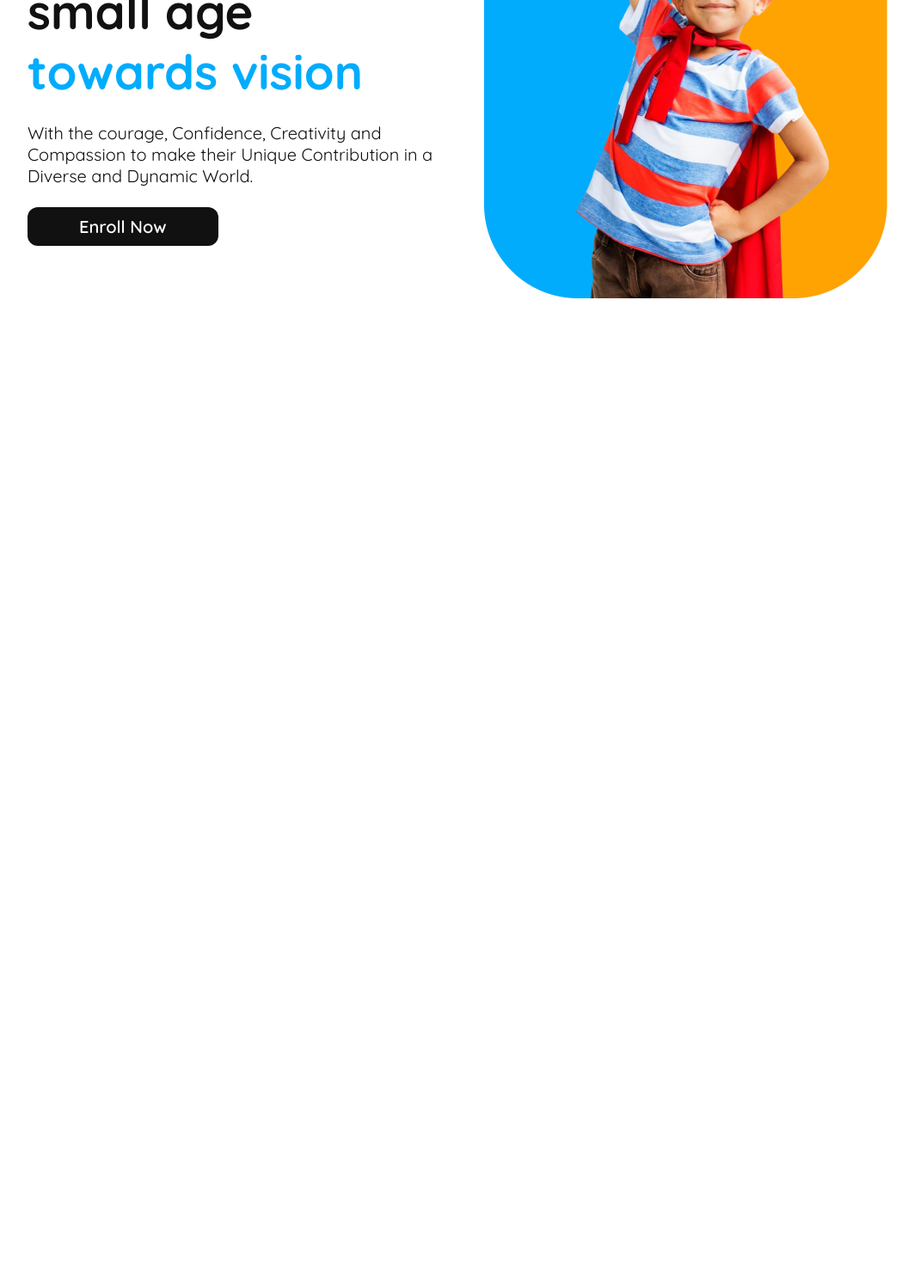
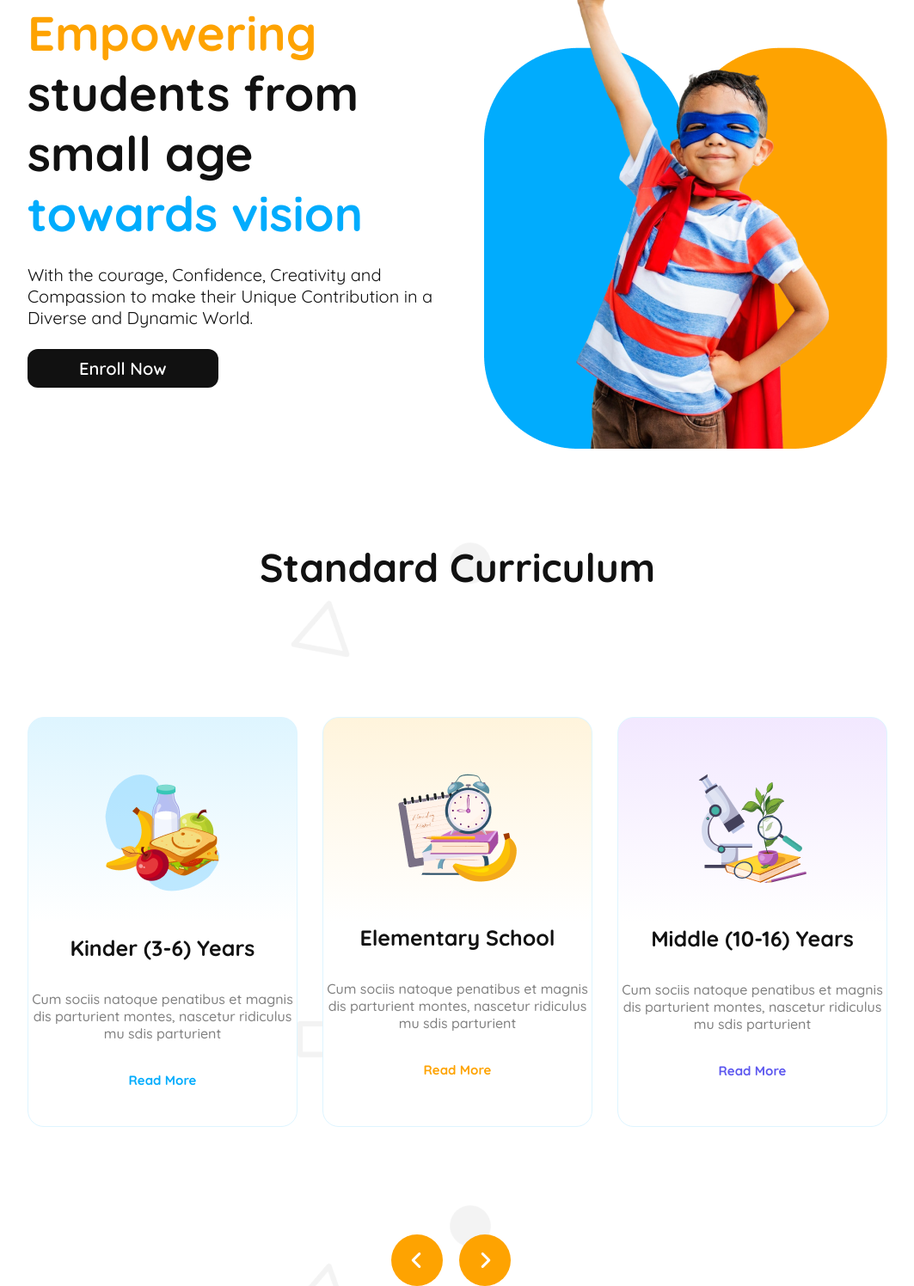
Before and after one commit to mahbubhossen/ph-assingment-2, a plain HTML site: page index.html in a window 1280 px wide. Shown: the part 334-1830 px from the top of the page at 86% size, without its empty margins (108-1171 px from the left). Before the commit the page ends 800 px from the top, so only its background shows below. Drawn offline with Linux system fonts and the light colour scheme.

Commit message:
added curriculum section

```diff
--- a/index.html
+++ b/index.html
@@ -63,6 +63,46 @@
           <img src="assets/hero-kids.png" alt="">
         </div>
       </section>
+
+      <section class="curriculum_section">
+
+        <h2 class="curriculum_h2">Standard Curriculum</h2>
+        <div class="curriculum_card">
+          <div class="card_wh card_one">
+            <img src="assets/kinder.png" alt="">
+            <h4 class="card_h4">Kinder (3-6) Years</h4>
+            <p class="card_p">Cum sociis natoque penatibus et magnis
+              dis parturient montes, nascetur ridiculus
+              mu sdis parturient</p>
+              <p><a href="" class="card_one_a">Read More</a></p>
+          </div>
+          <div class="card_wh card_two ">
+            <img src="assets/elementary.png" alt="">
+            <h4 class="card_h4">Elementary School</h4>
+            <p class="card_p">Cum sociis natoque penatibus et magnis
+              dis parturient montes, nascetur ridiculus
+              mu sdis parturient</p>
+              <p><a href="" class="card_two_a">Read More</a></p>
+          </div>
+          <div class="card_wh card_three">
+            <img src="assets/middle.png" alt="">
+            <h4 class="card_h4">Middle (10-16) Years</h4>
+            <p class="card_p">Cum sociis natoque penatibus et magnis
+              dis parturient montes, nascetur ridiculus
+              mu sdis parturient</p>
+              <p><a href="" class="card_three_a">Read More</a></p>
+          </div>
+        </div>
+        <div class="arrow_button">
+          <button class="btn_1">
+            <i class="fa-solid fa-angle-left btn_i"></i>
+          </button>
+          <button class="btn_1">
+            <i class="fa-solid fa-angle-right btn_i"></i>
+          </button>
+        </div>
+
+      </section>
     </header>
     <main></main>
     <footer></footer>
--- a/styles/style.css
+++ b/styles/style.css
@@ -103,6 +103,119 @@
         font-weight: 600;
 }
 
+
+/* Curriculum Section */
+
+.curriculum_section{
+    background-image: url(../assets/bg.png);
+    margin-top: 60px;
+    margin-left: 140px;
+    margin-right: 140px;
+}
+
+.curriculum_h2{
+    font-size: 46px;
+    font-weight: bold;
+    color: #111111;
+    text-align: center;
+    margin-bottom: 80px;
+}
+
+.curriculum_card{
+    display: flex;
+    gap: 29px;
+    justify-content: space-between;
+    margin-bottom: 80px;
+}
+
+.card_wh{
+    width: 368px;
+    height: 477px;
+    border: 1px solid #DEF5FF;
+    border-radius: 19px;
+    text-align: center;
+}
+
+.card_one{
+    background: linear-gradient(to bottom, #DEF5FF  , white 50%);
+}
+
+.card_two{
+    background: linear-gradient(to bottom, #FFF4DC , white 50%);
+}
+.card_three{
+    background: linear-gradient(to bottom, #F2E8FF , white 50%);
+}
+
+.card_one, .card_two, .card_three, img {
+    margin-top: 65px;
+    margin-bottom: 45px;
+}
+
+.card_h4{
+    font-size: 25px;
+    font-weight: bold;
+    color: #111111;
+}
+
+.card_p{
+    font-size: 16px;
+    font-weight: 500;
+    color: rgba(128, 128, 128, 1);
+    margin-top: 34px;
+    margin-bottom: 34px;
+}
+
+.card_one_a{
+    color: #01ACFD;
+    font-weight: bold;
+    font-size: 15px;
+}
+.card_two_a{
+    color: #FEA301;
+    font-weight: bold;
+    font-size: 15px;
+}
+.card_three_a{
+    color: #5D58EF;
+    font-weight: bold;
+    font-size: 15px;
+}
+
+.arrow_button{
+    text-align: center;
+}
+
+.btn_1{
+    width: 60px;
+    height: 60px;
+    border-radius: 50%;
+    background-color: #FEA301;
+    border: none;
+    margin-right: 15px;
+}
+.btn_i{
+    font-size: 24px;
+    color: white;
+}
+
+.btn_1:hover{
+    background-color: #05D4DF;
+    transition: 1s;
+}
+.btn_i:hover{
+    color: #111111;
+    transition: 1s;
+}
+
+
+
+
+
+
+
+
+
 /* Resposive part */
 
 @media screen  and (max-width: 576px){
@@ -141,5 +254,16 @@
         text-align: center;
     }
 
+    /* Curriculum  */
+
+    .curriculum_card{
+        flex-direction: column;
+    }
+
+    .arrow_button{
+        display: none;
+    }
+
+
 
 }
```
